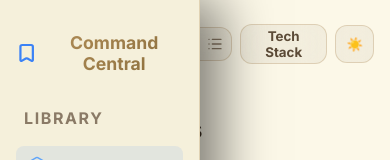
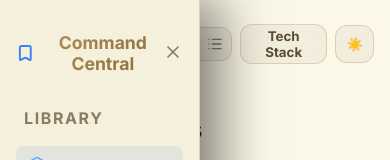
Before and after one commit to senthilcaesar/commands, a React (Vite) app: page / in a window 390 px wide. Shown: the top 160 px of the page. Built offline with nearby package versions, Linux system fonts and the light colour scheme.

Commit message:
UI Updates

```diff
--- a/src/components/Sidebar.jsx
+++ b/src/components/Sidebar.jsx
@@ -31,6 +31,13 @@ const Sidebar = ({ activeCategory, setActiveCategory, setSearchQuery, isOpen, on
             </div>
           </div>
         </button>
+        <button
+          className="md:hidden p-1.5 text-dim hover:text-white hover:bg-white/5 rounded-lg transition-colors flex-shrink-0 ml-4"
+          onClick={onClose}
+          aria-label="Close Sidebar"
+        >
+          <X size={20} />
+        </button>
       </div>
 
       <nav className="sidebar-nav px-4">
--- a/src/index.css
+++ b/src/index.css
@@ -286,7 +286,7 @@ button {
   .sm\:flex { display: flex !important; }
   .sm\:block { display: block !important; }
 }
-@media (max-width: 768px) {
+@media (min-width: 769px) {
   .md\:hidden { display: none !important; }
 }
 .ml-6 { margin-left: 1.5rem; }
```
